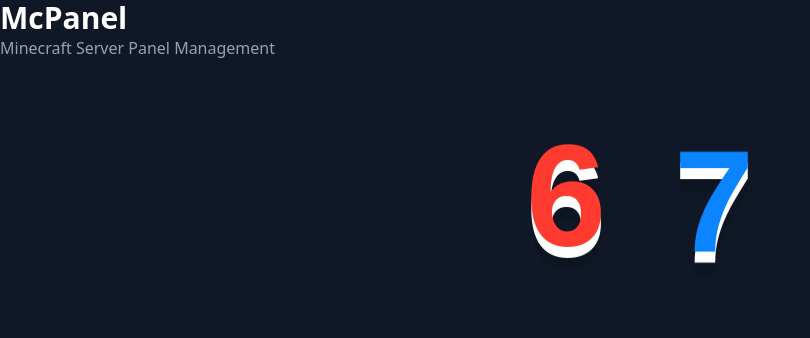
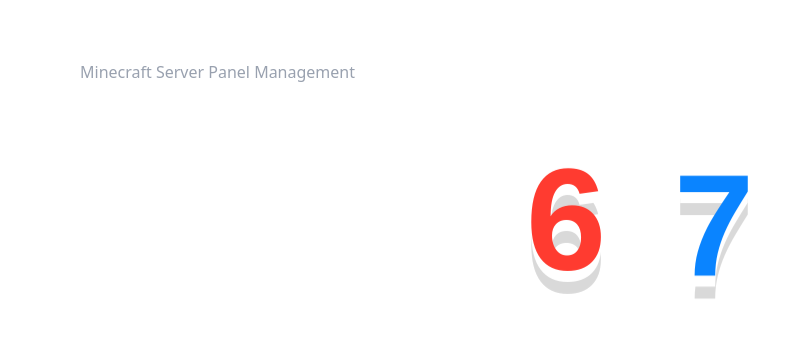
Before and after one commit to milesmuehlbach/mcpanel, a SvelteKit app: page / in a window 1280 px wide. Shown: the top 338 px of the page, without its empty margins (0-810 px from the left). Built offline with nearby package versions, Linux system fonts and the light colour scheme.

Commit message:
ADD SHADECN HOLY PEAK

```diff
--- a/package.json
+++ b/package.json
@@ -16,6 +16,7 @@
 	"devDependencies": {
 		"@eslint/compat": "^2.0.2",
 		"@eslint/js": "^9.39.2",
+		"@lucide/svelte": "^0.577.0",
 		"@sveltejs/adapter-static": "^3.0.10",
 		"@sveltejs/kit": "^2.50.2",
 		"@sveltejs/vite-plugin-svelte": "^6.2.4",
@@ -23,6 +24,7 @@
 		"@tailwindcss/typography": "^0.5.19",
 		"@tailwindcss/vite": "^4.1.18",
 		"@types/node": "^24",
+		"clsx": "^2.1.1",
 		"eslint": "^9.39.2",
 		"eslint-config-prettier": "^10.1.8",
 		"eslint-plugin-svelte": "^3.14.0",
@@ -32,7 +34,10 @@
 		"prettier-plugin-tailwindcss": "^0.7.2",
 		"svelte": "^5.51.0",
 		"svelte-check": "^4.4.2",
+		"tailwind-merge": "^3.4.0",
+		"tailwind-variants": "^3.2.2",
 		"tailwindcss": "^4.1.18",
+		"tw-animate-css": "^1.4.0",
 		"typescript": "^5.9.3",
 		"typescript-eslint": "^8.54.0",
 		"vite": "^7.3.1"
--- a/src/app.html
+++ b/src/app.html
@@ -5,7 +5,7 @@
 		<meta name="viewport" content="width=device-width, initial-scale=1" />
 		%sveltekit.head%
 	</head>
-	<body data-sveltekit-preload-data="hover" class="bg-gray-900 text-gray-100">
+	<body data-sveltekit-preload-data="hover">
 		<div style="display: contents">%sveltekit.body%</div>
 	</body>
 </html>
--- /dev/null
+++ b/src/lib/utils.ts
@@ -0,0 +1,13 @@
+import { clsx, type ClassValue } from "clsx";
+import { twMerge } from "tailwind-merge";
+
+export function cn(...inputs: ClassValue[]) {
+	return twMerge(clsx(inputs));
+}
+
+// eslint-disable-next-line @typescript-eslint/no-explicit-any
+export type WithoutChild<T> = T extends { child?: any } ? Omit<T, "child"> : T;
+// eslint-disable-next-line @typescript-eslint/no-explicit-any
+export type WithoutChildren<T> = T extends { children?: any } ? Omit<T, "children"> : T;
+export type WithoutChildrenOrChild<T> = WithoutChildren<WithoutChild<T>>;
+export type WithElementRef<T, U extends HTMLElement = HTMLElement> = T & { ref?: U | null };
--- a/src/routes/+layout.svelte
+++ b/src/routes/+layout.svelte
@@ -6,4 +6,8 @@
 </script>
 
 <svelte:head><link rel="icon" href={favicon} /></svelte:head>
-{@render children()}
+
+
+<main class="max-w-6xl mx-auto px-4 py-6">
+	{@render children()}
+</main>
--- a/src/routes/layout.css
+++ b/src/routes/layout.css
@@ -1,3 +1,120 @@
-@import 'tailwindcss';
-@plugin '@tailwindcss/forms';
-@plugin '@tailwindcss/typography';
+@import "tailwindcss";
+
+@import "tw-animate-css";
+
+@custom-variant dark (&:is(.dark *));
+:root {
+  --radius: 0.65rem;
+  --background: oklch(1 0 0);
+  --foreground: oklch(0.141 0.005 285.823);
+  --card: oklch(1 0 0);
+  --card-foreground: oklch(0.141 0.005 285.823);
+  --popover: oklch(1 0 0);
+  --popover-foreground: oklch(0.141 0.005 285.823);
+  --primary: oklch(0.723 0.219 149.579);
+  --primary-foreground: oklch(0.982 0.018 155.826);
+  --secondary: oklch(0.967 0.001 286.375);
+  --secondary-foreground: oklch(0.21 0.006 285.885);
+  --muted: oklch(0.967 0.001 286.375);
+  --muted-foreground: oklch(0.552 0.016 285.938);
+  --accent: oklch(0.967 0.001 286.375);
+  --accent-foreground: oklch(0.21 0.006 285.885);
+  --destructive: oklch(0.577 0.245 27.325);
+  --border: oklch(0.92 0.004 286.32);
+  --input: oklch(0.92 0.004 286.32);
+  --ring: oklch(0.723 0.219 149.579);
+  --chart-1: oklch(0.646 0.222 41.116);
+  --chart-2: oklch(0.6 0.118 184.704);
+  --chart-3: oklch(0.398 0.07 227.392);
+  --chart-4: oklch(0.828 0.189 84.429);
+  --chart-5: oklch(0.769 0.188 70.08);
+  --sidebar: oklch(0.985 0 0);
+  --sidebar-foreground: oklch(0.141 0.005 285.823);
+  --sidebar-primary: oklch(0.723 0.219 149.579);
+  --sidebar-primary-foreground: oklch(0.982 0.018 155.826);
+  --sidebar-accent: oklch(0.967 0.001 286.375);
+  --sidebar-accent-foreground: oklch(0.21 0.006 285.885);
+  --sidebar-border: oklch(0.92 0.004 286.32);
+  --sidebar-ring: oklch(0.723 0.219 149.579);
+}
+
+.dark {
+  --background: oklch(0.141 0.005 285.823);
+  --foreground: oklch(0.985 0 0);
+  --card: oklch(0.21 0.006 285.885);
+  --card-foreground: oklch(0.985 0 0);
+  --popover: oklch(0.21 0.006 285.885);
+  --popover-foreground: oklch(0.985 0 0);
+  --primary: oklch(0.696 0.17 162.48);
+  --primary-foreground: oklch(0.393 0.095 152.535);
+  --secondary: oklch(0.274 0.006 286.033);
+  --secondary-foreground: oklch(0.985 0 0);
+  --muted: oklch(0.274 0.006 286.033);
+  --muted-foreground: oklch(0.705 0.015 286.067);
+  --accent: oklch(0.274 0.006 286.033);
+  --accent-foreground: oklch(0.985 0 0);
+  --destructive: oklch(0.704 0.191 22.216);
+  --border: oklch(1 0 0 / 10%);
+  --input: oklch(1 0 0 / 15%);
+  --ring: oklch(0.527 0.154 150.069);
+  --chart-1: oklch(0.488 0.243 264.376);
+  --chart-2: oklch(0.696 0.17 162.48);
+  --chart-3: oklch(0.769 0.188 70.08);
+  --chart-4: oklch(0.627 0.265 303.9);
+  --chart-5: oklch(0.645 0.246 16.439);
+  --sidebar: oklch(0.21 0.006 285.885);
+  --sidebar-foreground: oklch(0.985 0 0);
+  --sidebar-primary: oklch(0.696 0.17 162.48);
+  --sidebar-primary-foreground: oklch(0.393 0.095 152.535);
+  --sidebar-accent: oklch(0.274 0.006 286.033);
+  --sidebar-accent-foreground: oklch(0.985 0 0);
+  --sidebar-border: oklch(1 0 0 / 10%);
+  --sidebar-ring: oklch(0.527 0.154 150.069);
+}
+
+@theme inline {
+  --radius-sm: calc(var(--radius) - 4px);
+  --radius-md: calc(var(--radius) - 2px);
+  --radius-lg: var(--radius);
+  --radius-xl: calc(var(--radius) + 4px);
+  --color-background: var(--background);
+  --color-foreground: var(--foreground);
+  --color-card: var(--card);
+  --color-card-foreground: var(--card-foreground);
+  --color-popover: var(--popover);
+  --color-popover-foreground: var(--popover-foreground);
+  --color-primary: var(--primary);
+  --color-primary-foreground: var(--primary-foreground);
+  --color-secondary: var(--secondary);
+  --color-secondary-foreground: var(--secondary-foreground);
+  --color-muted: var(--muted);
+  --color-muted-foreground: var(--muted-foreground);
+  --color-accent: var(--accent);
+  --color-accent-foreground: var(--accent-foreground);
+  --color-destructive: var(--destructive);
+  --color-border: var(--border);
+  --color-input: var(--input);
+  --color-ring: var(--ring);
+  --color-chart-1: var(--chart-1);
+  --color-chart-2: var(--chart-2);
+  --color-chart-3: var(--chart-3);
+  --color-chart-4: var(--chart-4);
+  --color-chart-5: var(--chart-5);
+  --color-sidebar: var(--sidebar);
+  --color-sidebar-foreground: var(--sidebar-foreground);
+  --color-sidebar-primary: var(--sidebar-primary);
+  --color-sidebar-primary-foreground: var(--sidebar-primary-foreground);
+  --color-sidebar-accent: var(--sidebar-accent);
+  --color-sidebar-accent-foreground: var(--sidebar-accent-foreground);
+  --color-sidebar-border: var(--sidebar-border);
+  --color-sidebar-ring: var(--sidebar-ring);
+}
+
+@layer base {
+  * {
+    @apply border-border outline-ring/50;
+  }
+  body {
+    @apply bg-background text-foreground;
+  }
+}
```
Also changed, not shown: components.json (added), 1 other file (tests, documents, lock files or other folders).
